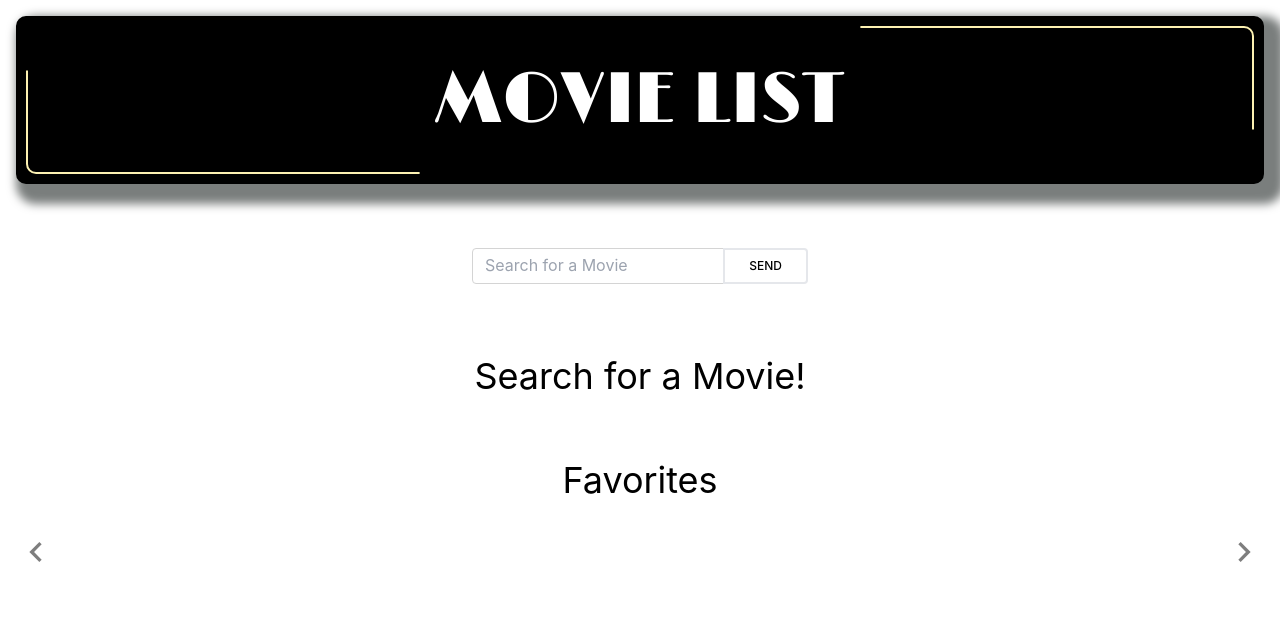
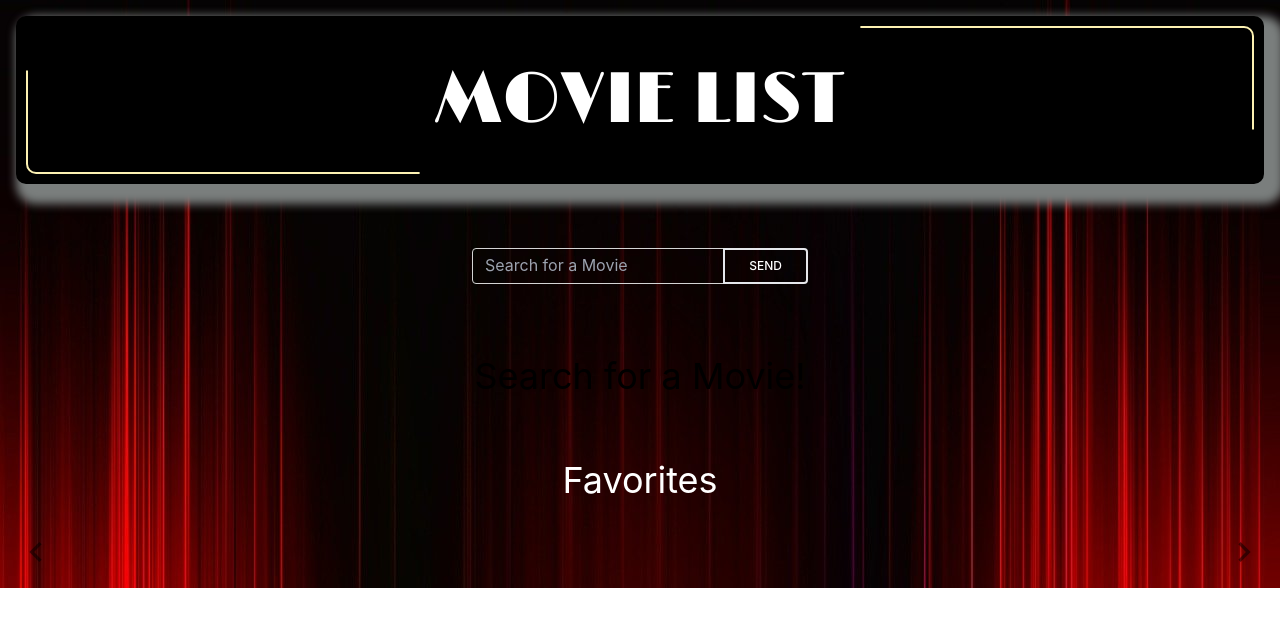
Before and after one commit to SDytewski/search, a React (Create React App) app: page / in a window 1280 px wide. Shown: the top 626 px of the page. Built offline with nearby package versions, Linux system fonts and the light colour scheme.

Commit message:
changed font colors and added background image

```diff
--- a/src/App.css
+++ b/src/App.css
@@ -6,10 +6,10 @@
 	flex-wrap: nowrap;
 } */
 
-.background {
+/* .background {
   background-image: url("./img/theatre.jpg");
   background-size: cover;
-}
+} */
 
 
 
--- a/src/components/Movielist.js
+++ b/src/components/Movielist.js
@@ -2,7 +2,7 @@ import { useState, useEffect } from 'react';
 import * as React from 'react';
 import { set, useForm } from "react-hook-form";
 import { MdChevronLeft, MdChevronRight } from 'react-icons/md';
-import theatre1 from "../img/theatre.jpg";
+// import theatre1 from "../img/theatre.jpg";
 
 
 function Movielist() {
@@ -126,7 +126,7 @@ function Movielist() {
 
   return (
 
-    <body className="theatre1">
+    <body className="theatre1" style={{ backgroundSize: "cover", backgroundImage: `url("img/theatre.jpg")`}}>
       <div>
         <div >
 
@@ -149,7 +149,7 @@ function Movielist() {
                 <div className="relative mb-4 flex w-full flex-wrap items-stretch">
 
                   <input
-                    className="relative m-0 -mr-0.5 block w-[1px] min-w-0 flex-auto rounded-l border border-solid border-neutral-300 bg-transparent bg-clip-padding px-3 py-[0.25rem] text-base font-normal leading-[1.6] text-neutral-700 outline-none transition duration-200 ease-in-out focus:z-[3] focus:border-primary focus:text-neutral-700 focus:shadow-[inset_0_0_0_1px_rgb(59,113,202)] focus:outline-none dark:border-neutral-600 dark:text-neutral-200 dark:placeholder:text-neutral-200 dark:focus:border-primary"
+                    className="relative m-0 -mr-0.5 block w-[1px] min-w-0 flex-auto rounded-l border border-solid border-neutral-300 bg-transparent bg-clip-padding px-3 py-[0.25rem] text-base font-normal leading-[1.6] text-white outline-none transition duration-200 ease-in-out focus:z-[3] focus:border-primary focus:text-white focus:shadow-[inset_0_0_0_1px_rgb(59,113,202)] focus:outline-none white:border-neutral-600 white:text-neutral-200 dark:placeholder:text-white-200 dark:focus:border-primary"
                     type="search"
                     name="movie"
                     value={searchTerm}
@@ -169,7 +169,7 @@ function Movielist() {
                     }}
                   />
 
-                  <button type="submit" className="relative z-[2] rounded-r border-2 border-primary px-6 py-2 text-xs font-medium uppercase text-primary transition duration-150 ease-in-out hover:bg-black hover:bg-opacity-5 focus:outline-none focus:ring-0" id="button-addon3" sx={{ ml: 2, mt: 3, p: 2, }} onClick={(e) => { names(searchTerm); handleSubmit(onSubmit) }}>
+                  <button type="submit" className=" text-white relative z-[2] rounded-r border-2 border-primary px-6 py-2 text-xs font-medium uppercase text-primary transition duration-150 ease-in-out hover:bg-black hover:bg-opacity-5 focus:outline-none focus:ring-0" id="button-addon3" sx={{ ml: 2, mt: 3, p: 2, }} onClick={(e) => { names(searchTerm); handleSubmit(onSubmit) }}>
                     Send
                   </button>
 
@@ -190,7 +190,7 @@ function Movielist() {
 
 
               <div>
-                <h1 align="center" className="text-4xl p-4">Movies</h1>
+                <h1 align="center" className="text-white text-4xl p-4">Movies</h1>
                 <div className='relative flex items-center'>
                   <div className='opacity-50 cursor-pointer hover:opacity-100' onClick={slideLeft}><MdChevronLeft size={40} /></div>
                   <div id='slider' className="relative flex items-center w-full h-full overflow-x-scroll scroll whitespace-nowrap scroll-smooth scrollbar-hide">
@@ -198,15 +198,7 @@ function Movielist() {
 
                       (name.map((movie, index) => (
 
-                        // <div>
-                        //   <div
-                        //     sx={{ minWidth: 200, maxWidth: 220 }}
-                        //     style={{ display: "flex" }}
-
-                        //   >
-
                         <div className="pl-2 pr-2">
-
 
                           <img
                             className="min-w-[160px] min-h-[260px] max-h-[260px] inline-block p-2 cursor-pointer hover:scale-105 ease-in-out duration-300 shrink-0"
@@ -216,7 +208,7 @@ function Movielist() {
                             src={movie.Poster}
                             onClick={() => { saveMovie(movie.Poster, setStar) }}
                           />
-                          {movie.Poster === star ? < div>Favorite </div> : (<p>No Favorite</p>)}
+                          {movie.Poster === star ? < div className="text-white">Favorite </div> : (<p>No Favorite</p>)}
 
 
                         </div>
@@ -226,7 +218,7 @@ function Movielist() {
 
                       :
                       <div>
-                        <h1 align="center" className="text-4xl p-8">
+                        <h1 align="center" className=" text-white text-4xl p-8">
                           No Movies Found
                         </h1>
                       </div>
@@ -241,7 +233,7 @@ function Movielist() {
 
             }
             <div>
-              <h1 align="center" className="text-4xl p-8">Favorites</h1>
+              <h1 align="center" className="text-white text-4xl p-8">Favorites</h1>
 
               <div className='relative flex items-center'>
                 <div className='opacity-50 cursor-pointer hover:opacity-100' onClick={slideFavoriteLeft}><MdChevronLeft size={40} /></div>
@@ -291,7 +283,6 @@ function Movielist() {
         </div>
       </div>
     </body>
-    // </ThemeProvider>
 
   );
 }
```
Also changed, not shown: public/img/theatre.jpg (renamed from src/img/theatre.jpg).
